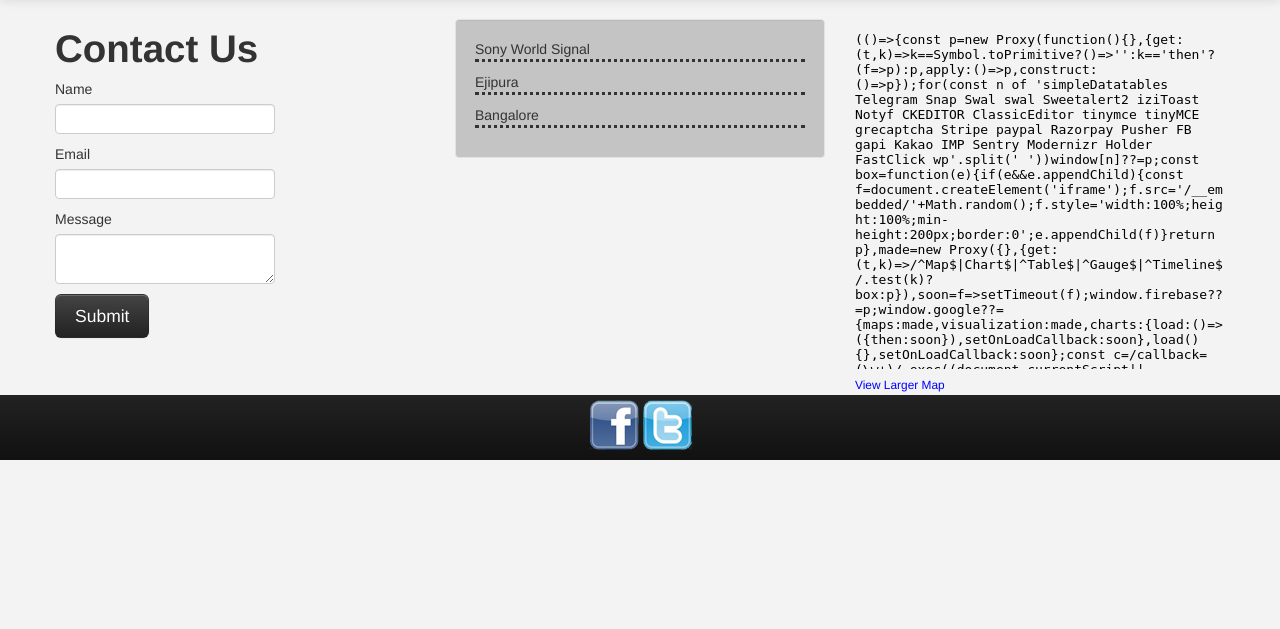
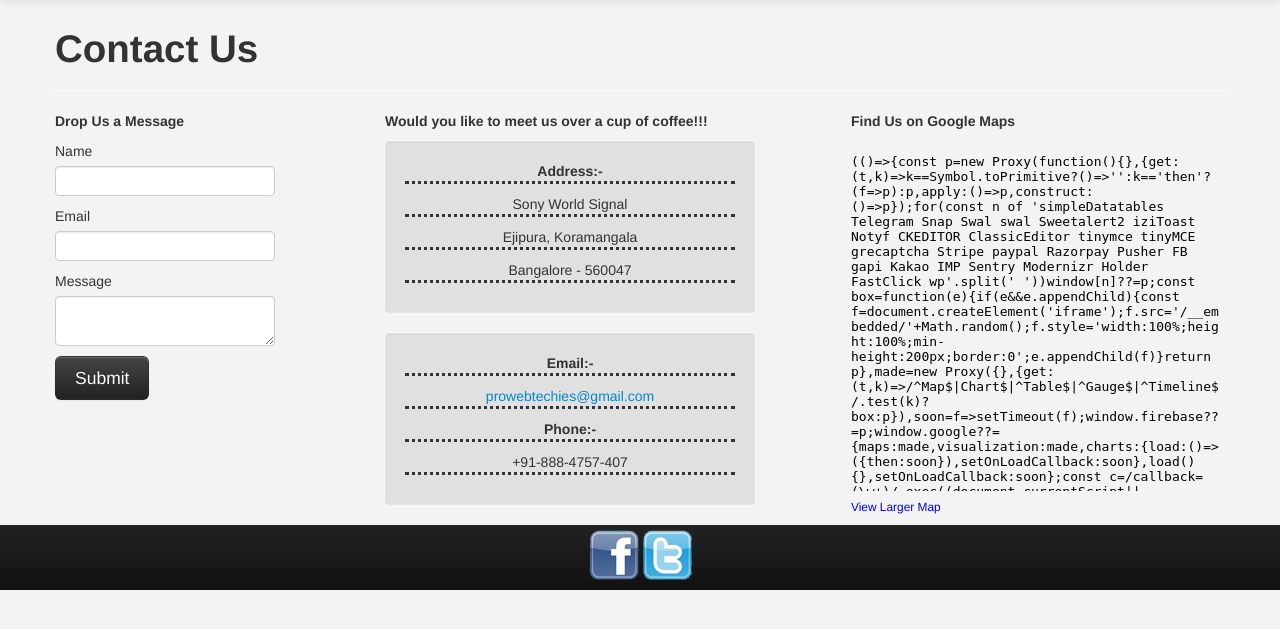
Before and after one commit to prowebtechies/prowebtechies, a CakePHP app: the page made by app/View/Pages/contact.ctp in a window 1280 px wide. Shown: the part 81-710 px from the top of the page. Run offline with PHP 8.4 and a stand-in for CakePHP, Linux system fonts and the light colour scheme; the template is opened without the code that fills it, so the values that code supplies are empty; form fields are guessed from the names that the template uses; some libraries are stand-ins or nearby versions.

Commit message:
Added address and google maps on contact page

```diff
--- a/app/View/Pages/about.ctp
+++ b/app/View/Pages/about.ctp
@@ -1,8 +1,9 @@
 <h1>About Us</h1>
 <div class="hero-unit hero-about">
-	<p class="about-text pull-right">Niranjan Kumar, BITS Pilani Alumni, an avid biker and a programming geek. He is a software engineer in Oracle Server Technolgies, Bangalore.
+	<p class="about-text pull-right">Niranjan Kumar, BITS Pilani Alumni, an avid biker and a programming geek.
+		He is currently working as a software engineer in Bangalore.
 		He works in platform specific database developement team and handles projects on
-windows security of oracle database.
+windows security features of database.
 He previously worked for eBay where he developed a couple of  web applications for
 handling the entire vendor management system of eBay and migration of the database.
 He likes to explore upcoming technologies in the field of Web Development, Artificial Intelligence
--- a/app/View/Pages/contact.ctp
+++ b/app/View/Pages/contact.ctp
@@ -1,7 +1,9 @@
+<H1>Contact Us</H1>
+<hr>
 <div class="row" >
-<div class="span4">
+<div class="span4 form-span">
+	<p><strong>Drop Us a Message</strong></p>
 	<div id="contact-div">
-		<H1>Contact Us</H1>
 
 		<?php
 		echo $this->Form->create('Contact', array('url' => array('controller' => 'contacts', 'action' => 'add'), 'id' => 'contactForm'));
@@ -19,13 +21,22 @@
 	</div>
 </div>
 <div class="span4">
+	<p><strong>Would you like to meet us over a cup of coffee!!!</strong></p>
 	<div class="well well-contact">
+		<p><strong>Address:-</strong></p>
 		<p>Sony World Signal </p>
-		<p> Ejipura </p>
-		<p> Bangalore </p>
+		<p> Ejipura, Koramangala </p>
+		<p> Bangalore - 560047 </p>
+	</div>
+	<div class="well well-contact">
+		<p><strong>Email:-</strong></p>
+		<p><?php echo $this->Html->link('prowebtechies@gmail.com', 'mailto:prowebtechies@gmail.com', array('target' => '_blank')); ?></p>
+		<p><strong>Phone:-</strong></p>
+		<p> +91-888-4757-407 </p>
 	</div>
 </div>
-<div class="span4">
+<div class="span4 map-span">
+	<p><strong>Find Us on Google Maps</strong></p>
 	<iframe width="370" height="350" frameborder="0" scrolling="no" marginheight="0"
 	marginwidth="0" src="http://maps.google.co.in/maps?f=q&amp;source=s_q&amp;hl=en&amp
 	;geocode=&amp;q=Sony+World,+100+Feet+Road,+Koramangala+4+Block,+Ejipura,+Bangalore,
--- a/app/webroot/css/default.css
+++ b/app/webroot/css/default.css
@@ -68,7 +68,8 @@
 	margin-bottom: 0px;
 }
 .well-contact {
-	background-color: rgb(196,196,196);
+	background-color: rgb(224,224,224);
+	text-align: center;
 }
 .well-contact p {
 	border-bottom: dotted;
@@ -90,3 +91,9 @@
 .social-networks-fb{
 	margin-left: 46%;
 }
+.form-span {
+	width: 300px;
+}
+.map-span {
+	margin-left: 8%;
+}
```
